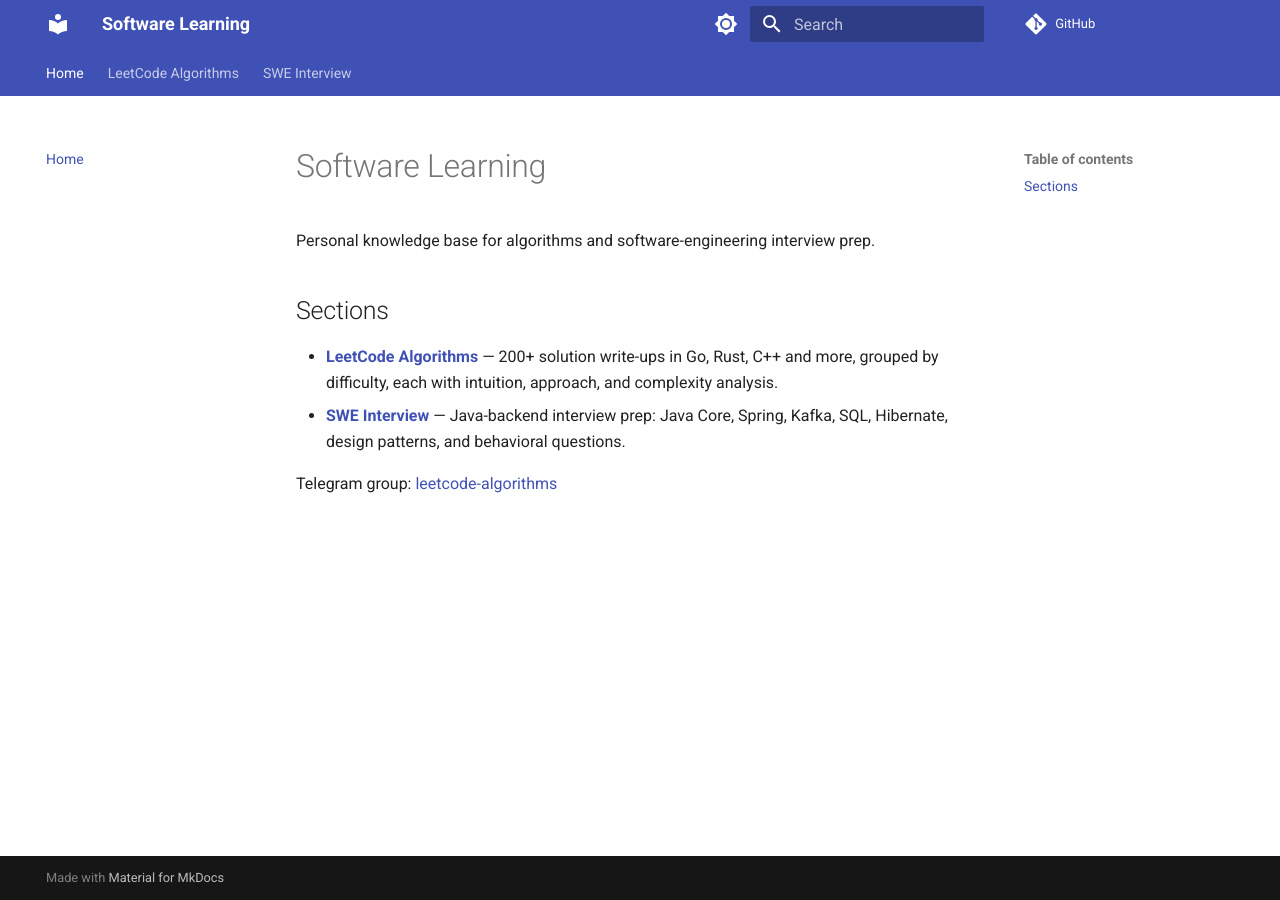
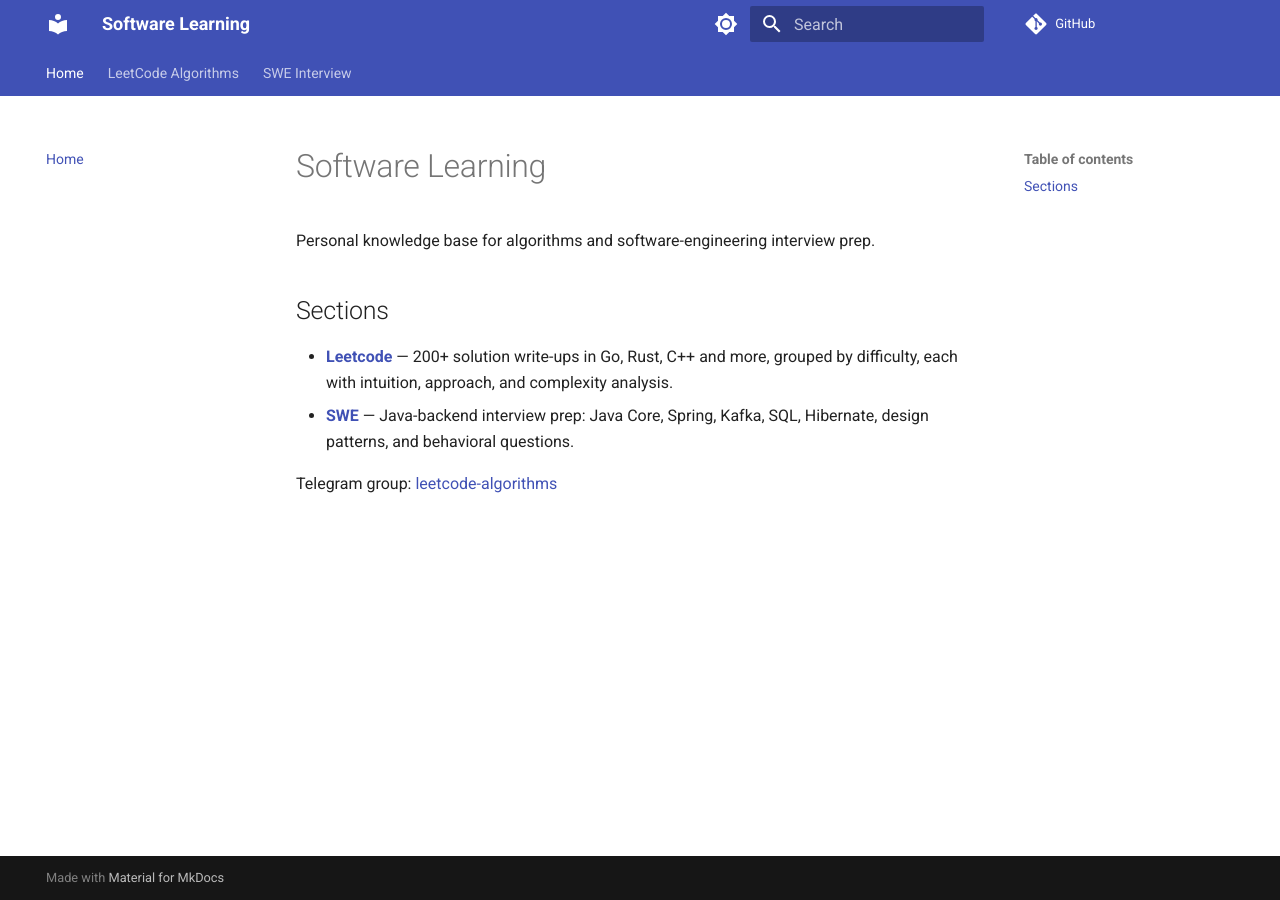
Before and after one commit to lyxuansang91/swe-site, an MkDocs documentation site: the page built from docs/index.md, in a window 1280 px wide. Built offline with MkDocs 1.6.1 and Material for MkDocs 9.7.7, drawn with Linux system fonts in a browser that asks for light colours; comment, search, counter and statistics services are not loaded.

Commit message:
fix section

```diff
--- a/docs/index.md
+++ b/docs/index.md
@@ -4,7 +4,7 @@ Personal knowledge base for algorithms and software-engineering interview prep.
 
 ## Sections
 
-- **[LeetCode Algorithms](leetcode/README.md)** — 200+ solution write-ups in Go, Rust, C++ and more, grouped by difficulty, each with intuition, approach, and complexity analysis.
-- **[SWE Interview](swe/README.md)** — Java-backend interview prep: Java Core, Spring, Kafka, SQL, Hibernate, design patterns, and behavioral questions.
+- **[Leetcode](leetcode/README.md)** — 200+ solution write-ups in Go, Rust, C++ and more, grouped by difficulty, each with intuition, approach, and complexity analysis.
+- **[SWE](swe/README.md)** — Java-backend interview prep: Java Core, Spring, Kafka, SQL, Hibernate, design patterns, and behavioral questions.
 
-Telegram group: [leetcode-algorithms](https://t.me/+ST0unit9nTRkYjhl)
+Telegram group: [leetcode-algorithms](https://t.me/leetcode_algorithms)
--- a/mkdocs.yml
+++ b/mkdocs.yml
@@ -50,4 +50,4 @@ extra_javascript:
   - https://cdn.jsdelivr.net/npm/katex@0.16/dist/contrib/auto-render.min.js
   - javascripts/katex.js
 
-repo_url: https://github.com/lyxuansang91/leetcode-algorithms
+repo_url: https://github.com/software-engineer-learning/leetcode-algorithms
```
